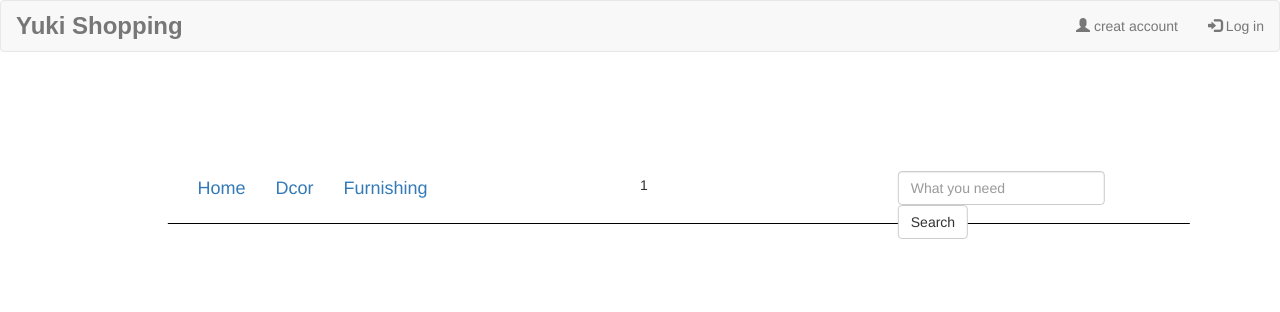
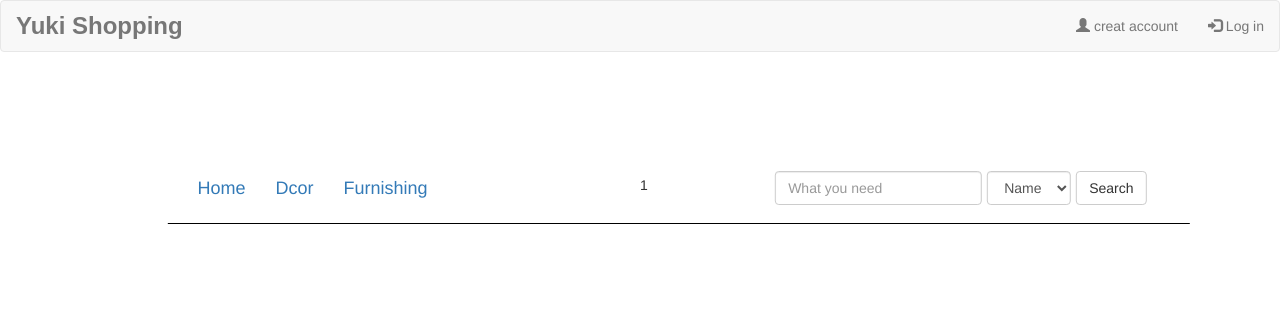
Before and after one commit to qixuan-wu/Yuki-Shopping, a Django app: page /Dcor/ in a window 1280 px wide. Shown: the top 312 px of the page. Run offline with Django 4.2, Linux system fonts and the light colour scheme; data that the repository does not hold is empty; some libraries are stand-ins or nearby versions.

Commit message:
add search

```diff
--- a/goods/templates/Dcor.html
+++ b/goods/templates/Dcor.html
@@ -26,7 +26,7 @@
 }
 .navbar-search{
   position: absolute;
-  left: 70%;
+  left: 58%;
 }
 .navbar-twotile:after {
   content: "";
@@ -65,12 +65,18 @@
 <div>
 
 <div class="navbar navbar-twotile" role="navigation" >
-          <form class="navbar-form navbar-search" role="search">
-        <div class="form-group">
-            <input type="text" class="form-control" placeholder="What you need">
-        </div>
-        <button type="submit" class="btn btn-default">Search</button>
-    </form>
+<form class="navbar-form navbar-search" role="search">
+  <div class="form-group" >
+    <input type="text" class="form-control" name="query" placeholder="What you need">
+  </div>
+  <div class="form-group">
+    <select class="form-control" name="search_field">
+      <option value="name">Name</option>
+      <option value="rank">Rank</option>
+    </select>
+  </div>
+  <button type="submit" class="btn btn-default">Search</button>
+</form>
   <div class="container-fluid">
     <ul class="nav navbar-nav">
       <li class="active"><a href="/Home">Home</a></li>
--- a/goods/views.py
+++ b/goods/views.py
@@ -1,7 +1,7 @@
 from django.core.paginator import Paginator
 from .models import HomeDcor, HomeFurnishing, HomeDecorDetail, HomeFurnishingDetail
 from django.shortcuts import render, get_object_or_404
-from urllib.parse import quote, unquote, urlencode
+from django.db.models import Q
 
 def display_index(request):
     return render(request, 'index.html')
@@ -9,12 +9,24 @@ def display_index(request):
 def display_home(request):
     return render(request, 'home.html')
 
+
 def display_HomeDcor(request):
+    query = request.GET.get('query')
+    min_price = request.GET.get('min_price')
+    max_price = request.GET.get('max_price')
     homedcor_list = HomeDcor.objects.all()
-    paginator = Paginator(homedcor_list, 8)
+    if query:
+        homedcor_list = homedcor_list.filter(Q(rank__icontains=query) | Q(name__icontains=query))
+    if min_price:
+        homedcor_list = homedcor_list.filter(price__gte=min_price)
+    if max_price:
+        homedcor_list = homedcor_list.filter(price__lte=max_price)
+    paginator = Paginator(homedcor_list, 9)
     page_number = request.GET.get('page')
     page_obj = paginator.get_page(page_number)
     return render(request, 'Dcor.html', {'page_obj': page_obj})
+
+
 
 def display_HomeDcorDetail(request, detail_rank):
     detail = get_object_or_404(HomeDecorDetail, rank=detail_rank)
```
